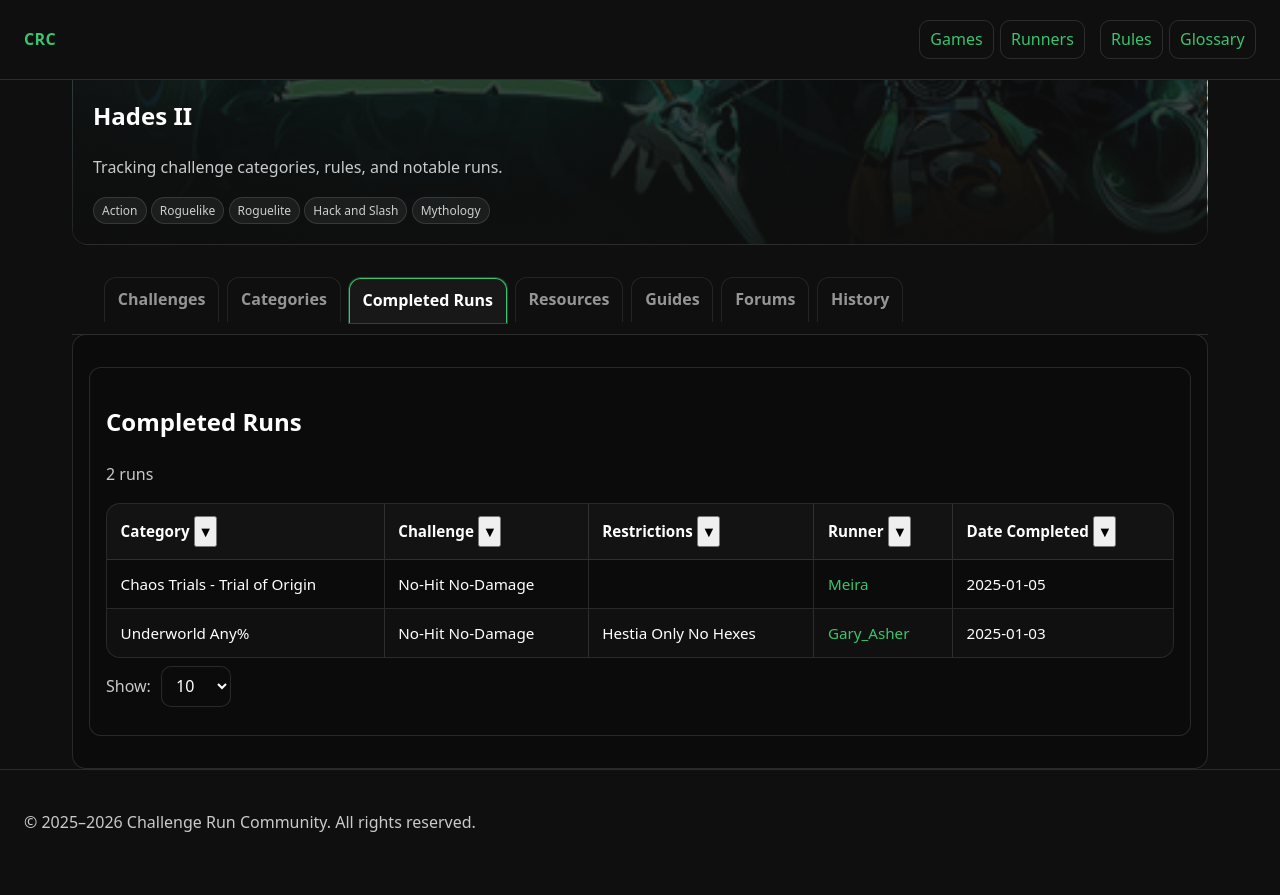
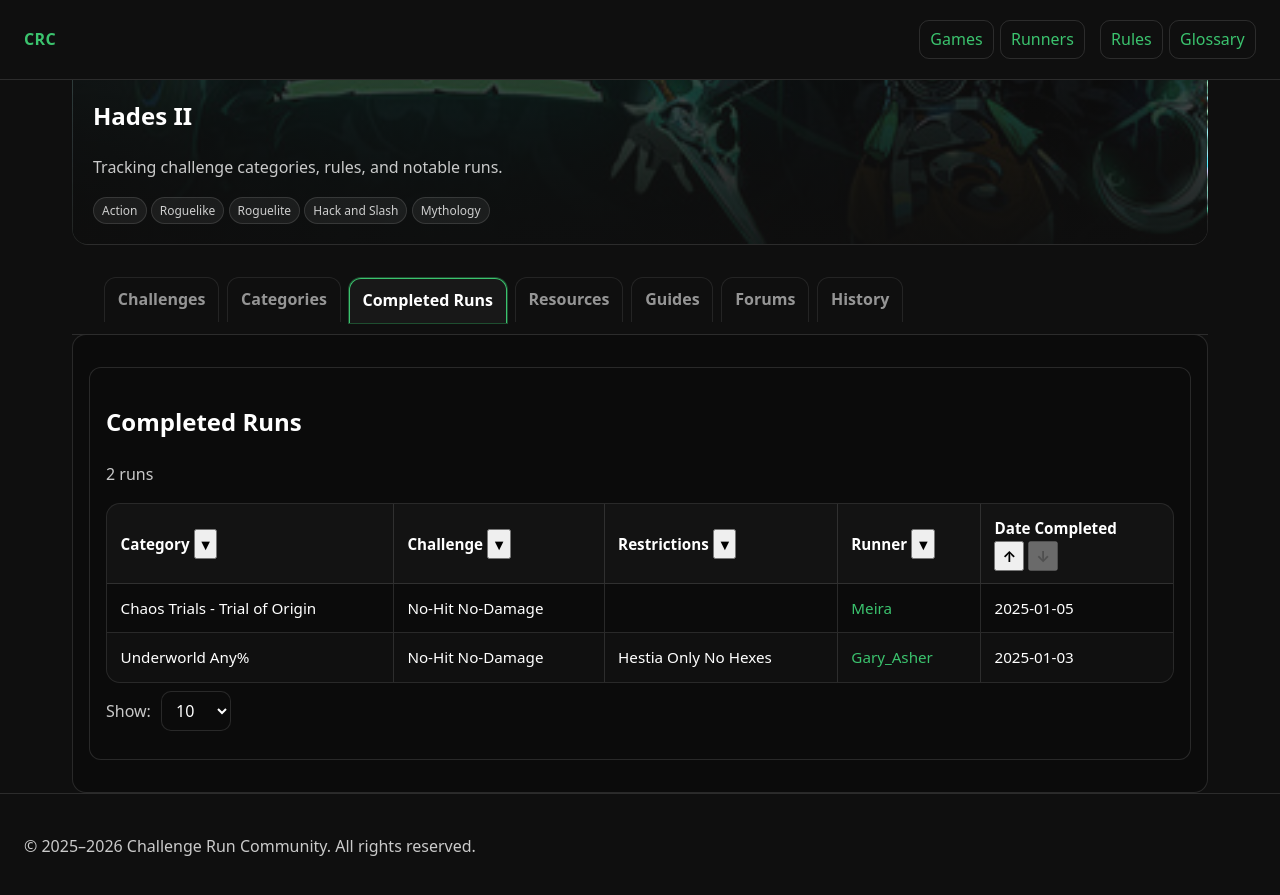
Before and after one commit to GaryAsher/challenge-run-site, a Jekyll site: the page built from games/hades-2/completed-runs.md, in a window 1280 px wide and 900 px high, scrolled down 460 px. Shown: the top 895 px of the window. Built offline with Jekyll 4.4.1, drawn with Linux system fonts in a browser that asks for light colours.

Commit message:
Update completed-runs.html

```diff
--- a/_layouts/completed-runs.html
+++ b/_layouts/completed-runs.html
@@ -141,9 +141,15 @@
                       <button class="th-caret" type="button" aria-label="Filter Runner" data-filter-btn="runner">▾</button>
                     </th>
 
-                    <th class="th-filter">
-                      <span>Date Completed</span>
-                      <button class="th-caret" type="button" aria-label="Filter Date" data-filter-btn="date">▾</button>
+                    <th class="th-filter th-date">
+                      <div class="th-title">
+                        <span>Date Completed</span>
+                      </div>
+
+                      <div class="th-date-sort" aria-label="Sort Date Completed">
+                        <button class="th-sort" id="th-sort-asc" type="button" title="Sort oldest to newest">↑</button>
+                        <button class="th-sort" id="th-sort-desc" type="button" title="Sort newest to oldest">↓</button>
+                      </div>
                     </th>
                   </tr>
                 </thead>
@@ -193,11 +199,6 @@
                <!-- Excel-style header filter menu (single instance) -->
                <div class="th-menu" id="th-menu" hidden>
                  <div class="th-menu__top">
-                   <!-- Date sorting (only shown when filtering the Date column) -->
-                   <div class="th-menu__sort" id="th-menu-sort" hidden>
-                     <button class="btn" id="th-sort-asc" type="button" title="Sort oldest to newest">Sort ↑</button>
-                     <button class="btn" id="th-sort-desc" type="button" title="Sort newest to oldest">Sort ↓</button>
-                   </div>
 
                    <input
                      id="th-menu-q"
```
Also changed, not shown: other parts of _layouts/completed-runs.html (+8 -18 lines).
